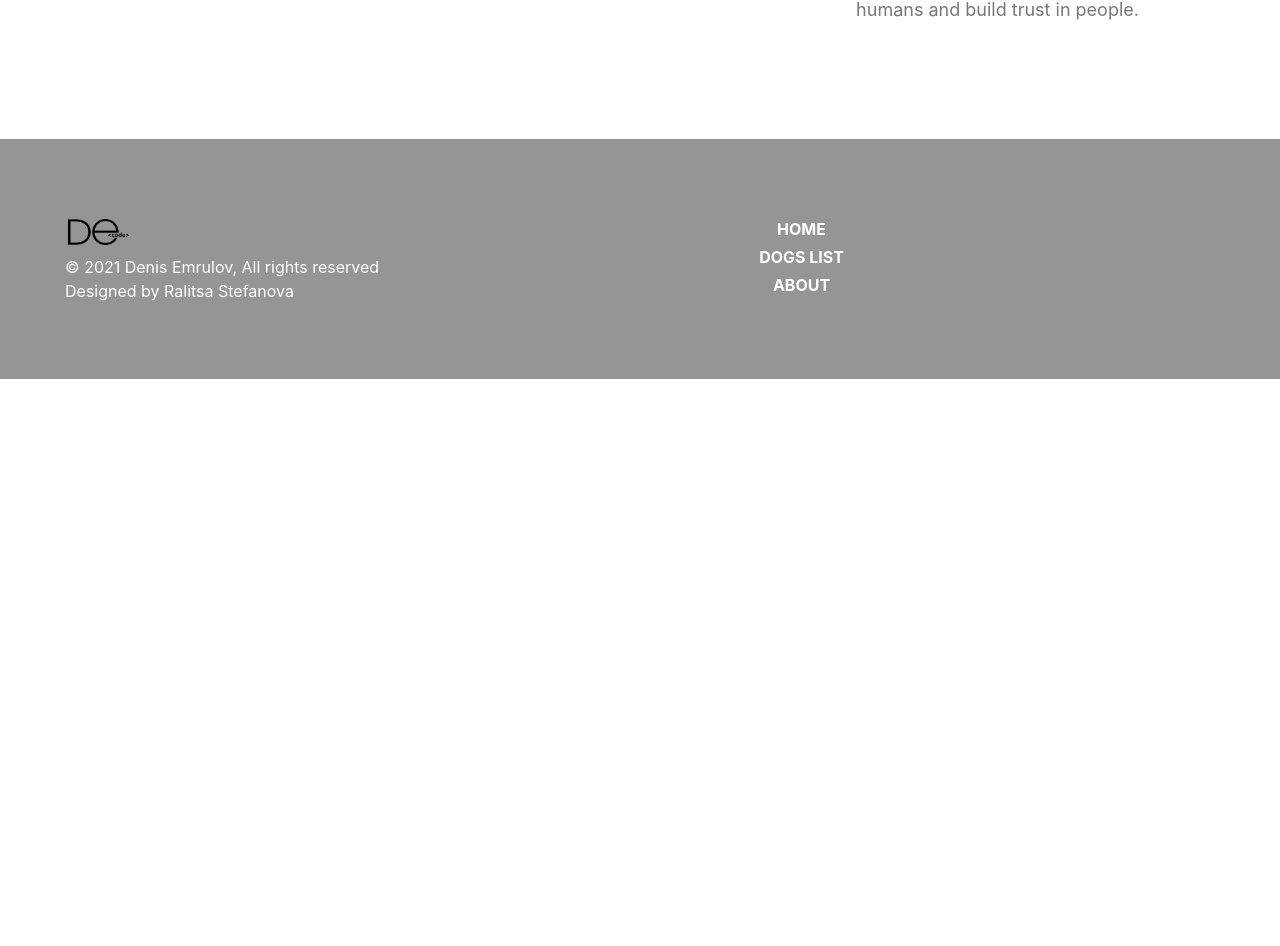
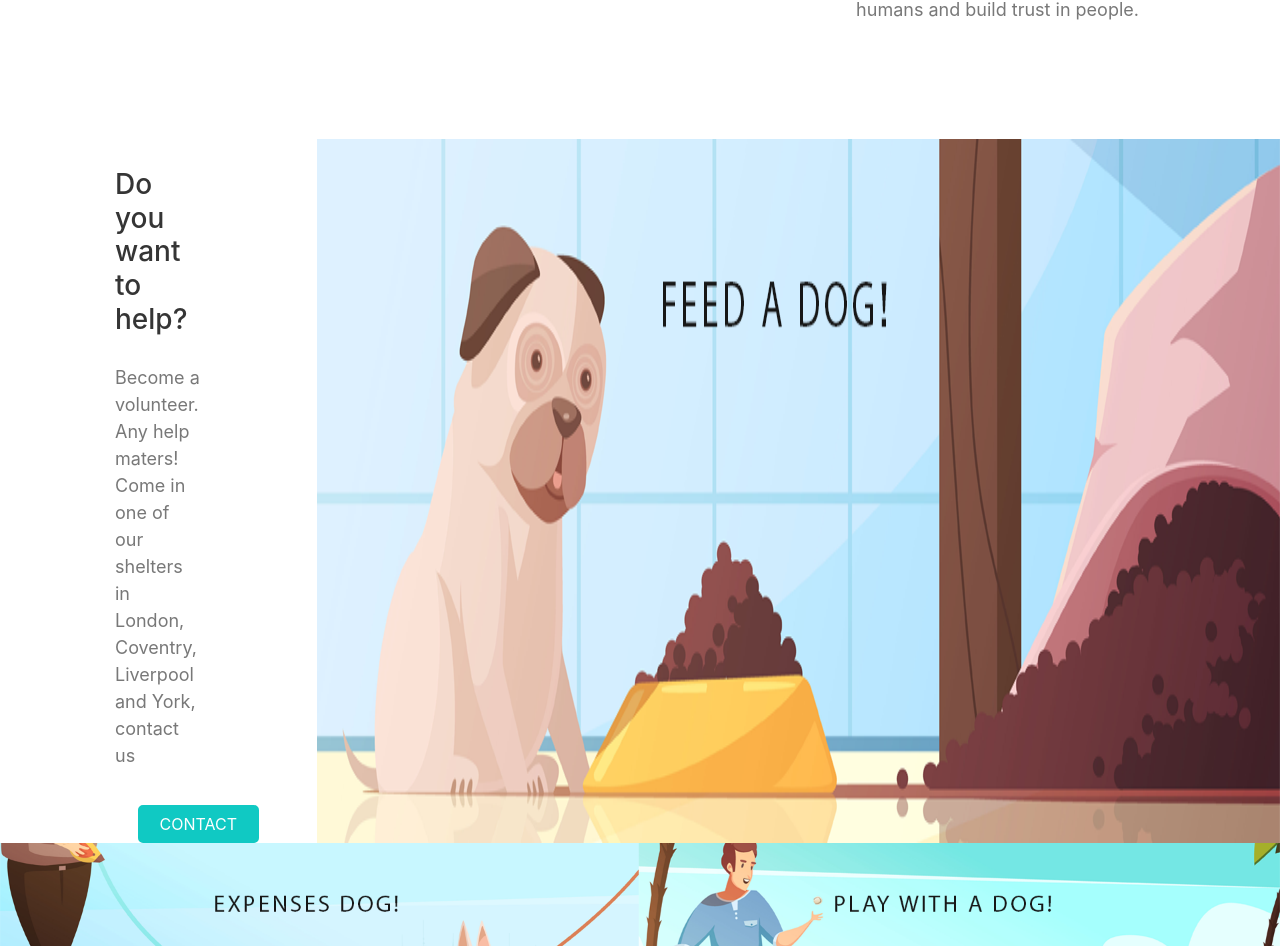
Before and after one commit to emrulovd/charlies-paw-client-side-web-app, a React (Create React App) app: page /about in a window 1280 px wide. Shown: the part 1854-2800 px from the top of the page. Before the commit the page ends 2324 px from the top, so only its background shows below. Built offline with nearby package versions, Linux system fonts and the light colour scheme; what google-maps-react would draw is missing.

Commit message:
Modifications 11/03/2021: Styling the about page

```diff
--- a/src/App.js
+++ b/src/App.js
@@ -8,6 +8,7 @@ import DogsPanel from './containers/DogsPanel/DogsPanel';
 import About from './components/About/About';
 import Auth from './components/Auth/Authentication';
 import AuthLogout from './containers/Authentication/AuthLogout/AuthLogout';
+import Contact from './containers/Contact/Contact';
 import * as actions from './store/actions/index';
 
 
@@ -21,10 +22,11 @@ class App extends Component {
       <div>
           <Layout>
               <Switch >
+                  <Route path="/contact" component={Contact}/>
                   <Route path="/dogs-list" component={DogsPanel} />
                   <Route path="/auth" component={Auth} />
                   <Route path="/logout" component={AuthLogout} />
-                  <Route path="/about" component={About} />
+                  <Route path="/about" component={() => <About history={this.props.history}/>} />
                   <Route path="/" exact component={HomeContainer} />
                </Switch>
           </Layout>
--- a/src/components/About/About.js
+++ b/src/components/About/About.js
@@ -5,6 +5,10 @@ import AboutBanner from './AboutBanner/AboutBanner';
 import BatchTape from './BatchTape/BatchTape';
 import AboutLocations from './AboutLocations/AboutLocations';
 import AboutInfo from './AboutInfo/AboutInfo';
+import AboutShortInfo from './AboutShortInfo/AboutShortInfo';
+import AboutShortInfoPic from './AboutShortInfoPic/AboutShortInfoPic';
+import AboutBatch from './AboutBatch/AboutBatch';
+
 
 const about = () =>{
     return(
@@ -23,6 +27,15 @@ const about = () =>{
                         <AboutInfo/>
                     </Col>
                 </Row>
+                <Row>
+                    <Col>
+                        <AboutShortInfo/>
+                    </Col>
+                    <AboutShortInfoPic/>
+                </Row>
+                <Row>
+                    <AboutBatch/>
+                </Row>
             </Container>
         </div>
     )
--- /dev/null
+++ b/src/components/About/AboutBatch/AboutBatch.js
@@ -0,0 +1,14 @@
+import React from 'react'
+
+import about_batch from '../../../assets/about_batch.png';
+import classes from './AboutBatch.module.css'
+
+const aboutBatch = () => {
+    return(
+        <div className={classes.Container}>
+            <img src={about_batch} alt=""/>
+        </div>
+    )
+}
+
+export default aboutBatch;
--- /dev/null
+++ b/src/components/About/AboutBatch/AboutBatch.module.css
@@ -0,0 +1,5 @@
+
+.Container img{
+    height: 100%;
+    width: 100%;
+}
--- /dev/null
+++ b/src/components/About/AboutShortInfo/AboutShortInfo.js
@@ -0,0 +1,20 @@
+import React from 'react';
+
+import classes from './AboutShortInfo.module.css';
+import Button from '../../UI/Button/Button';
+
+const aboutShortInfo = () => {
+    return(
+        <div className={classes.Container}>
+            <h3 className={classes.Title}>Do you want to help?</h3>
+            <p className={classes.Paragraph}>Become a volunteer. Any help maters!<br/>
+               Come in one of our shelters in London, <br/>
+               Coventry, Liverpool and York, contact us
+            </p>
+            <Button>CONTACT</Button>
+        </div>
+    )
+}
+
+
+export default aboutShortInfo;
--- /dev/null
+++ b/src/components/About/AboutShortInfo/AboutShortInfo.module.css
@@ -0,0 +1,22 @@
+.Container{
+    margin-top: 10%;
+    /* height: 30vh; */
+    width: 100%;
+}
+
+.Title{
+    padding: 0px 100px ;
+    color: #353535;
+}
+
+.Paragraph{
+    padding: 20px 100px 20px;
+    text-align: left;
+    color: #787878;
+    font-size: 18px;
+}
+
+.Container Button{
+    float: right;
+    margin-right: 15%;
+}
--- /dev/null
+++ b/src/components/About/AboutShortInfoPic/AboutShortInfoPic.js
@@ -0,0 +1,12 @@
+import React from 'react'
+
+import feed_dog from '../../../assets/about_feed_dog.png';
+import classes from './AboutShortInfoPic.module.css';
+
+const aboutShortInfoPic = () => (
+    <div className={classes.Container}>
+        <img src={feed_dog} alt=""/>
+    </div>
+)
+
+export default aboutShortInfoPic;
--- /dev/null
+++ b/src/components/About/AboutShortInfoPic/AboutShortInfoPic.module.css
@@ -0,0 +1,4 @@
+.Container img{
+    height: 100%;
+    width: 100%;
+}
--- a/src/components/Dogs/DogsPanelControl/Dogs-list/Dogs-List-Item/Dogs-List-Item.module.css
+++ b/src/components/Dogs/DogsPanelControl/Dogs-list/Dogs-List-Item/Dogs-List-Item.module.css
@@ -32,6 +32,9 @@
 
 .Discription p{
     color: #000;
+    margin-left: 15px;
+    margin-right: 15px;
+    font-size: 16px;
 }
 
 
--- a/src/components/Navigation/NavGroupDynamicItems/NavGroupDynamicItems.js
+++ b/src/components/Navigation/NavGroupDynamicItems/NavGroupDynamicItems.js
@@ -7,9 +7,13 @@ const navGroupDynamicItems = (props) => {
     return(
         <div>
             { props.isAuth ?
-                <NavGroupDynamicItem link="/logout">Logout</NavGroupDynamicItem>
+                <ul>
+                     {/* <NavGroupDynamicItem link="/contact">Contact</NavGroupDynamicItem> */}
+                     <NavGroupDynamicItem link="/logout">Logout</NavGroupDynamicItem>
+                </ul>
                 :
             <ul className={classes.NavigationItems}>
+                <NavGroupDynamicItem link="/contact">Contact</NavGroupDynamicItem>
                 <NavGroupDynamicItem link="/auth/login" active={true}>Login</NavGroupDynamicItem>
                 <NavGroupDynamicItem link="/auth/signup">Signup</NavGroupDynamicItem>
             </ul>
--- /dev/null
+++ b/src/containers/Contact/Contact.js
@@ -0,0 +1,16 @@
+import React, {Component} from 'react';
+
+
+class Contact extends Component {
+
+    render(){
+        return(
+            <div>
+                <h1>Contact</h1>
+            </div>
+        )
+    }
+}
+
+
+export default Contact;
--- a/src/containers/DogsPanel/DogsPanel.js
+++ b/src/containers/DogsPanel/DogsPanel.js
@@ -1,7 +1,6 @@
 import React, { Component } from 'react';
 import { Switch, Route} from 'react-router-dom';
 import { connect } from 'react-redux';
-import axios from 'axios';
 
 import * as actions from '../../store/actions/index';
 
```
Also changed, not shown: src/assets/about_batch.png (added), src/assets/about_feed_dog.png (added).
